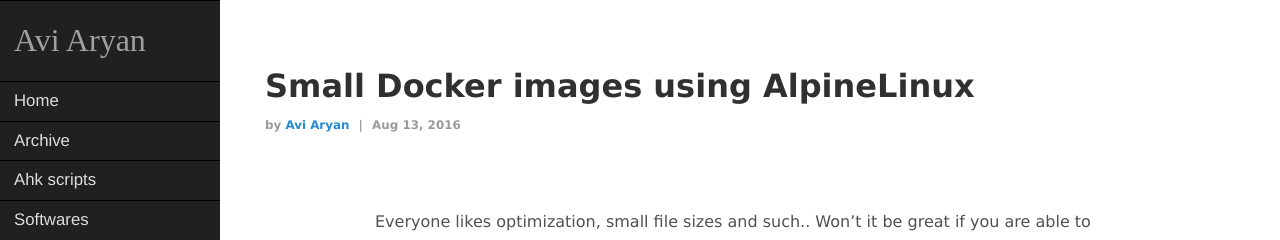
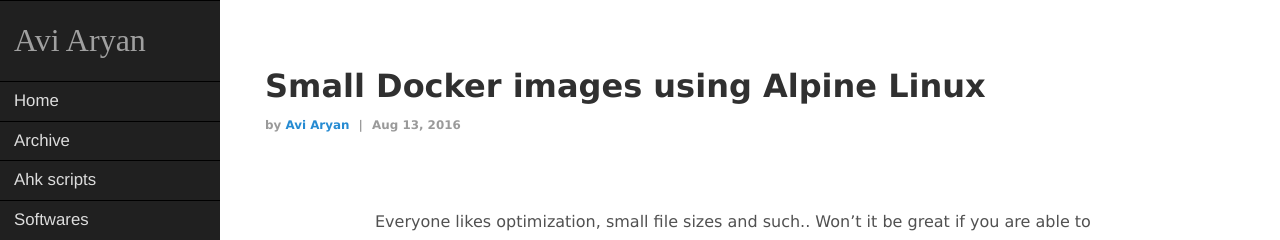
Before and after one commit to aviaryan/aviaryan.github.com-retired-2018, a Jekyll site: the page built from _posts/gsoc/2016-08-13-docker-using-alpine.md, in a window 1280 px wide and 900 px high. Shown: the top 240 px of the window. Built offline with Jekyll 4.4.1, drawn with Linux system fonts in a browser that asks for light colours; comment, search, counter and statistics services are not loaded.

Commit message:
Alpine Linux

```diff
--- a/_posts/gsoc/2016-08-13-docker-using-alpine.md
+++ b/_posts/gsoc/2016-08-13-docker-using-alpine.md
@@ -1,6 +1,6 @@
 ---
 layout: post
-title: Small Docker images using AlpineLinux
+title: Small Docker images using Alpine Linux
 category: gsoc
 tags: gsoc gsoc16 docker
 ---
```
